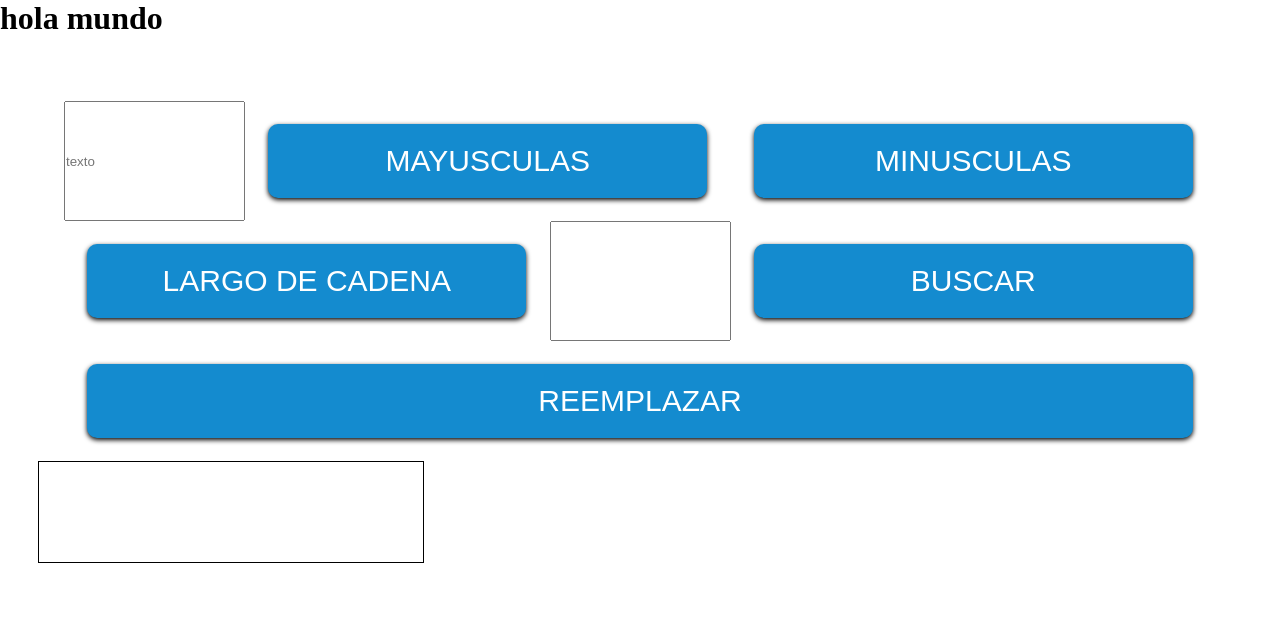
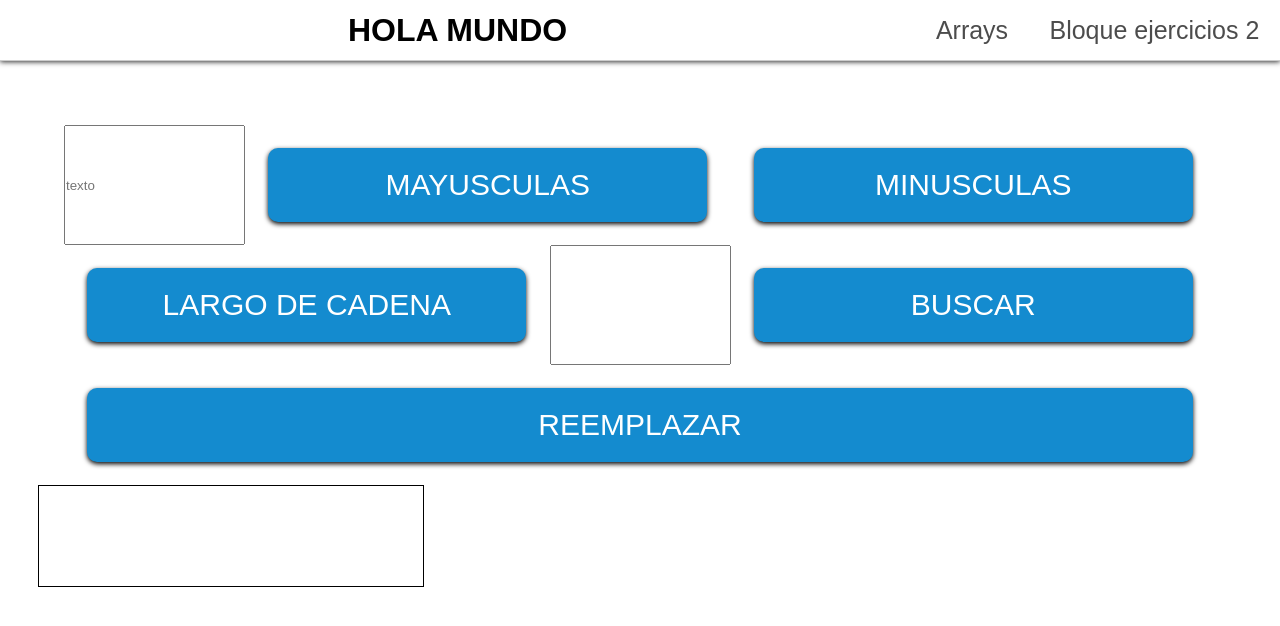
Before and after one commit to georgezen/master_js, a plain HTML site: page demo/index.html in a window 1280 px wide. Drawn offline with Linux system fonts and the light colour scheme.

Commit message:
arrays con html,css y js

```diff
--- a/demo/css/style.css
+++ b/demo/css/style.css
@@ -1,9 +1,55 @@
-*{
+* {
   padding: 0pc;
   margin: 0pc;
+  list-style: none;
+  text-decoration: none;
+  font-family: Arial, Helvetica, sans-serif;
 }
 
-.contain-button{
+.header {
+  display: flex;
+  height: 60px;
+  flex-flow: row wrap;
+  justify-content: space-between;
+  align-items: center;
+  border-bottom: 1px solid #ccc;
+  box-shadow: 0px 1px 5px #333;
+}
+
+.logo {
+  flex-basis: 70%;
+  flex-grow: 1;
+  text-align: center;
+}
+
+.logo h1 {
+  text-transform: uppercase;
+}
+
+.menu {
+  flex-basis: 27%;
+  flex-grow: 1;
+}
+
+.menu ul {
+  display: flex;
+  justify-content: space-around;
+}
+
+.menu ul li a {
+  font-size: 25px;
+  color: rgba(0, 0, 0, 0.7);
+  padding: 15px;
+  transition: all 250ms;
+}
+
+.menu ul li a:hover {
+
+  color: #fff;
+  background-color: rgb(20, 139, 207);
+}
+
+.contain-button {
   display: flex;
   flex-flow: row wrap;
   justify-content: space-around;
@@ -11,10 +57,9 @@
   margin-top: 5%;
   margin-left: 5%;
   margin-right: 5%;
-
 }
 
-.button{
+.button {
   flex-basis: 300px;
   flex-grow: 1;
   margin: 2%;
@@ -24,17 +69,17 @@
   text-transform: uppercase;
   border: none;
   box-shadow: 0px 2px 5px #000;
-    font-family: Arial, Helvetica, sans-serif;
+
   padding: 20px;
   border-radius: 10px;
   transition: all 450ms;
 }
 
-.button:hover{
+.button:hover {
   background-color: rgb(1, 93, 146);
 }
 
-.resultado{
+.resultado {
   width: 30%;
   height: 100px;
   margin-left: 3%;
--- a/demo/index.html
+++ b/demo/index.html
@@ -8,7 +8,21 @@
 </head>
 <body>
 
-    <h1>hola mundo</h1>
+
+    <header class="header">
+        <div class="logo">
+            <h1>hola mundo</h1>
+        </div>
+
+        <nav class="menu">
+            <ul>
+                <li><a href="arrays.html">Arrays</a></li>
+                <li><a href="">Bloque ejercicios 2</a></li>
+            </ul>
+        </nav>
+
+
+    </header>
     <!-- <script src="js/basico.js"></script>
     <script src="js/condiciobucle.js"></script>
     <script src="js/ejercicios-123.js"></script>
```
Also changed, not shown: demo/arrays.html (added, +14 -0 lines), demo/js/arrays.js (added, +8 -0 lines). Lines whose indentation alone changed are shown as unchanged.
